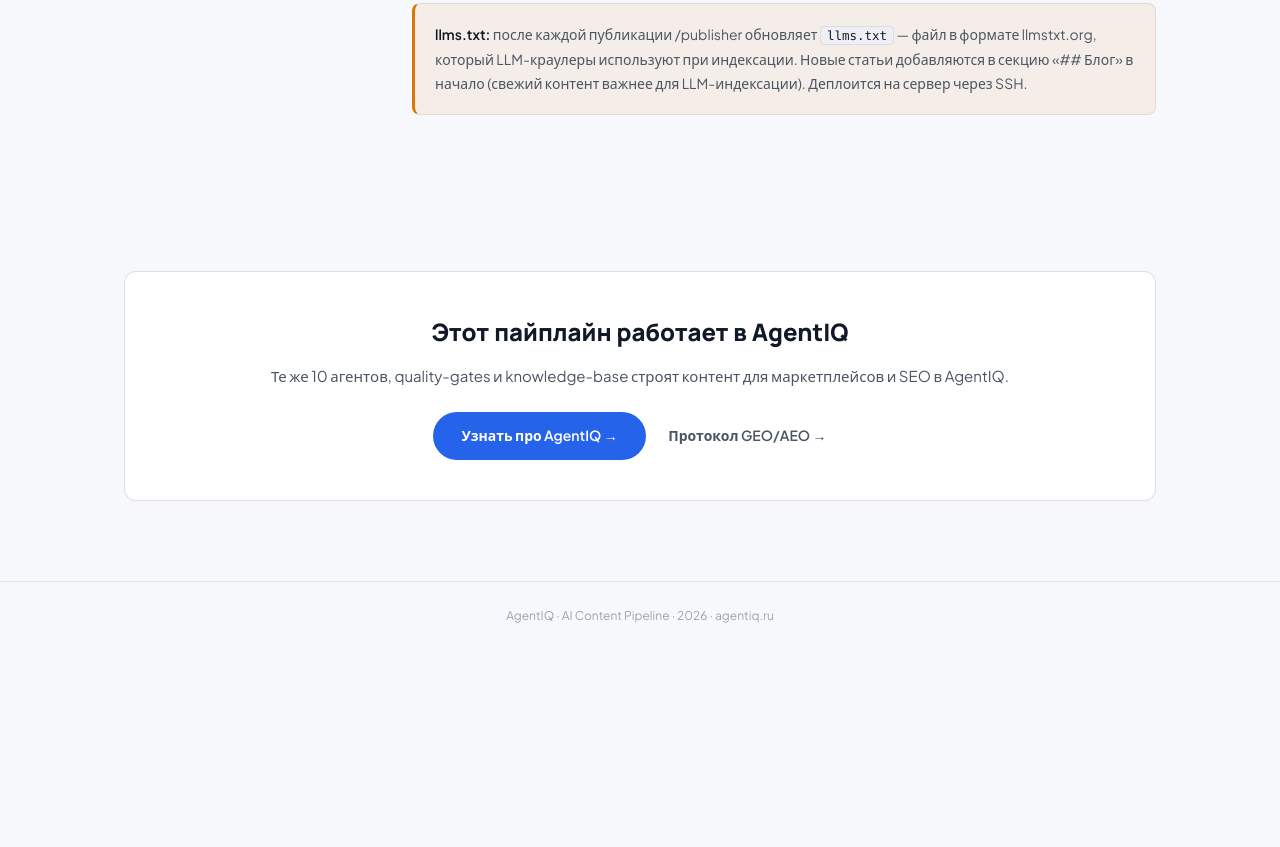
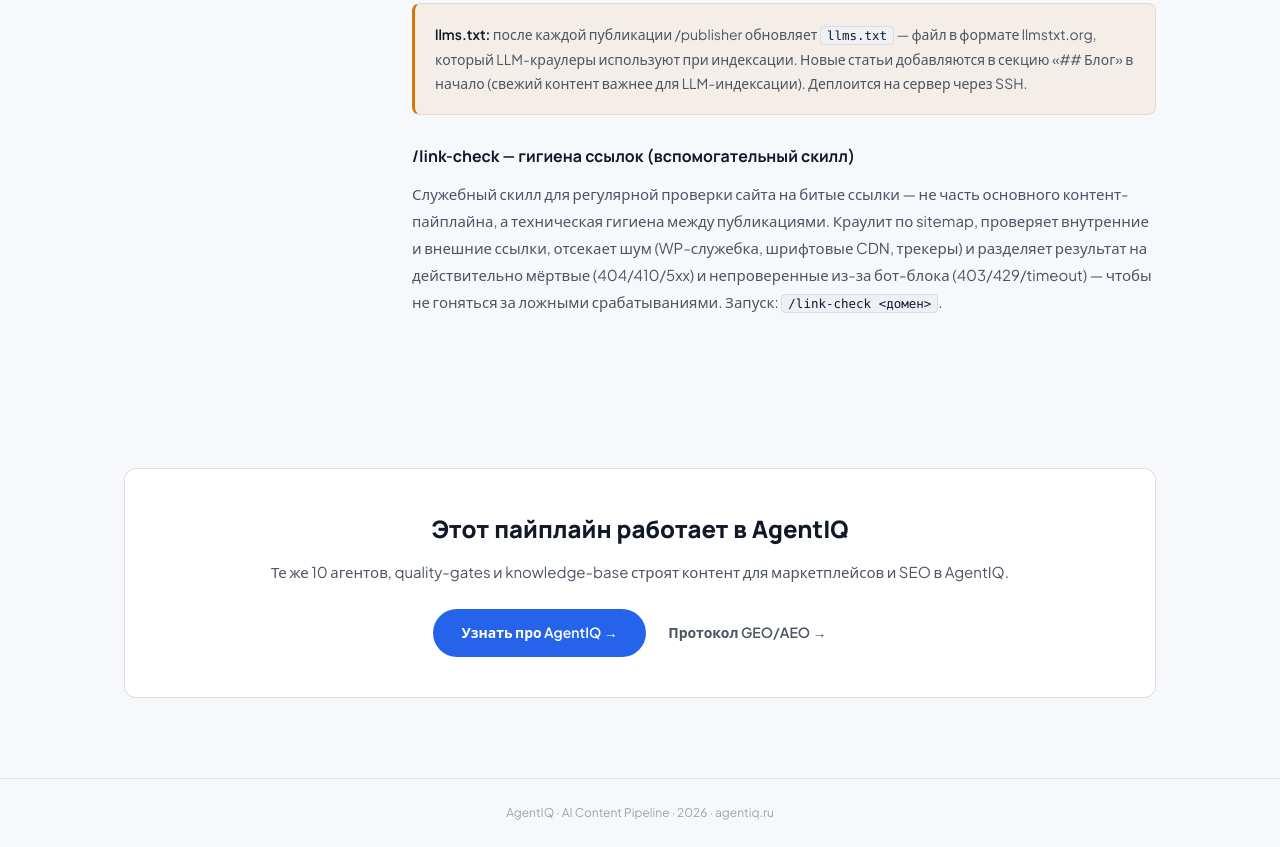
Before and after one commit to ironfelix/ai-seo-pipeline, a plain HTML site: page index.html in a window 1280 px wide. Shown: the part 10940-11787 px from the top of the page. Before the commit the page ends 11590 px from the top, so only its background shows below. Drawn offline with Linux system fonts and the light colour scheme.

Commit message:
Add /link-check auxiliary skill to monitoring section

```diff
--- a/index.html
+++ b/index.html
@@ -604,6 +604,9 @@ footer{border-top:1px solid var(--border);padding:24px;text-align:center;font-si
         <strong>llms.txt:</strong> после каждой публикации /publisher обновляет <code>llms.txt</code> — файл в формате llmstxt.org, который LLM-краулеры используют при индексации. Новые статьи добавляются в секцию «## Блог» в начало (свежий контент важнее для LLM-индексации). Деплоится на сервер через SSH.
       </div>
 
+      <h3 id="link-check">/link-check — гигиена ссылок (вспомогательный скилл)</h3>
+      <p>Служебный скилл для регулярной проверки сайта на битые ссылки — не часть основного контент-пайплайна, а техническая гигиена между публикациями. Краулит по sitemap, проверяет внутренние и внешние ссылки, отсекает шум (WP-служебка, шрифтовые CDN, трекеры) и разделяет результат на действительно мёртвые (404/410/5xx) и непроверенные из-за бот-блока (403/429/timeout) — чтобы не гоняться за ложными срабатываниями. Запуск: <code>/link-check &lt;домен&gt;</code>.</p>
+
     </article>
   </div>
 </div>
```
